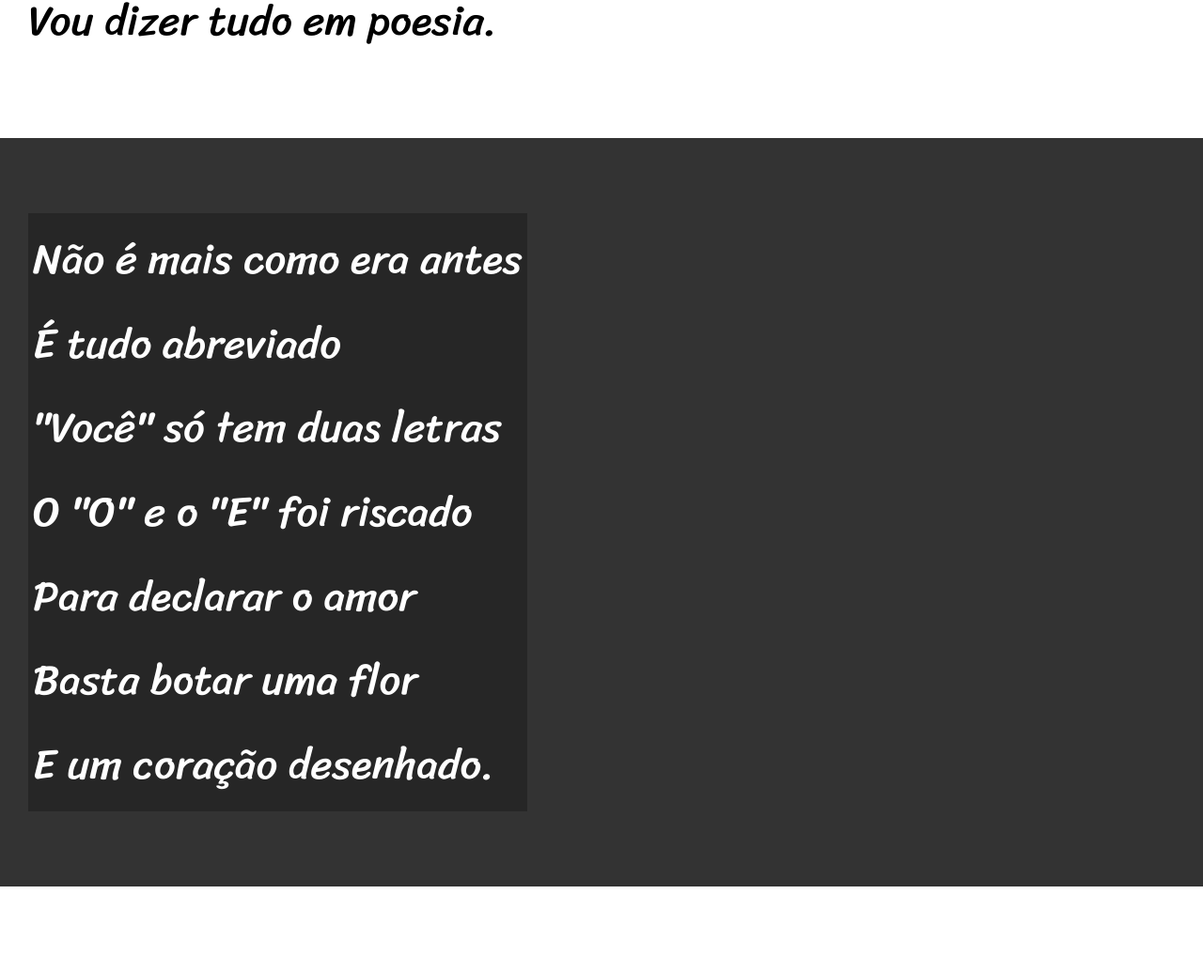
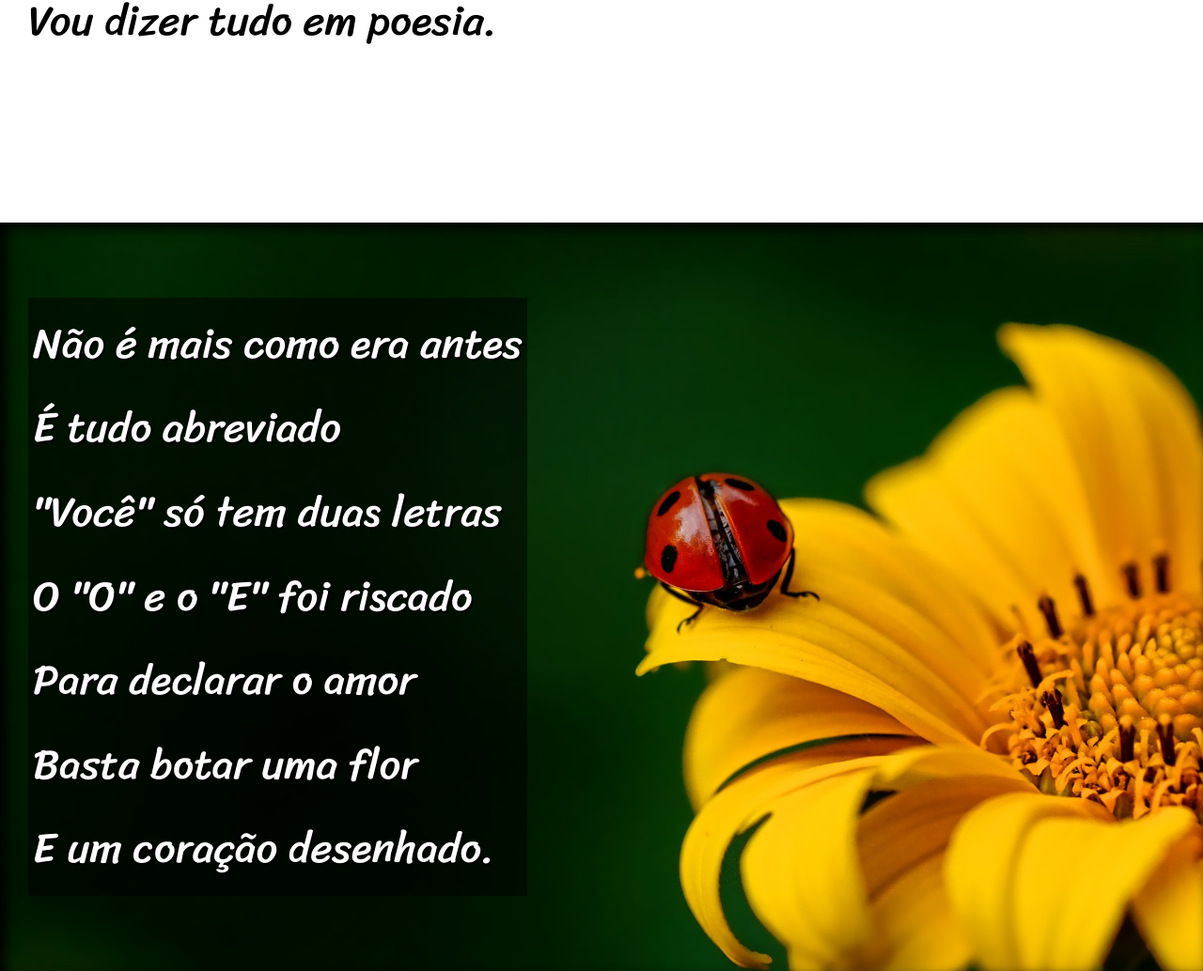
Before and after one commit to Hei4Dev/html-css, a plain HTML site: page Desafios/d012/index.html in a window 1280 px wide. Shown: the part 899-1933 px from the top of the page at 94% size. Drawn offline with Linux system fonts and the light colour scheme.

Commit message:
Finalizado o projeto cordel

```diff
--- a/Desafios/d012/estilo/style.css
+++ b/Desafios/d012/estilo/style.css
@@ -57,6 +57,10 @@ section {
     font-size: 3.5vw;
 }
 
+section > p {
+    padding-bottom: 2em;
+}
+
 section.normal {
     background-color: white;
     color: black;
@@ -65,12 +69,25 @@ section.normal {
 section.imagem {
     background-color: #333333;
     color: white;
+    box-shadow: inset 6px 6px 13px 0px black;
+    background-size: cover;
+    background-attachment: fixed;
 }
 
 section.imagem > p {
     display: inline-block;
     padding: 5px;
-    background-color: rgba(0, 0, 0, 0.253);
+    background-color: rgba(0, 0, 0, 0.514);
+    text-shadow: 2px 2px 0px black;
+}
+
+section#img01 {
+    background-image: url('../imagens/background001.jpg');
+    background-position: right center;
+}
+
+section#img02 {
+    background-image: url('../imagens/background002.jpg');
 }
 
 footer {
--- a/Desafios/d012/index.html
+++ b/Desafios/d012/index.html
@@ -26,7 +26,7 @@
         </p>
     </section>
 
-    <section class="imagem">
+    <section class="imagem" id="img01">
         <p>
             Não é mais como era antes<br>
             É tudo abreviado<br>
@@ -60,7 +60,7 @@
         </p>
     </section>
 
-    <section class="imagem">
+    <section class="imagem" id="img02">
         <p>
             Tenho saudade das cartas<br>
             Escritas com a própria mão<br>
```
